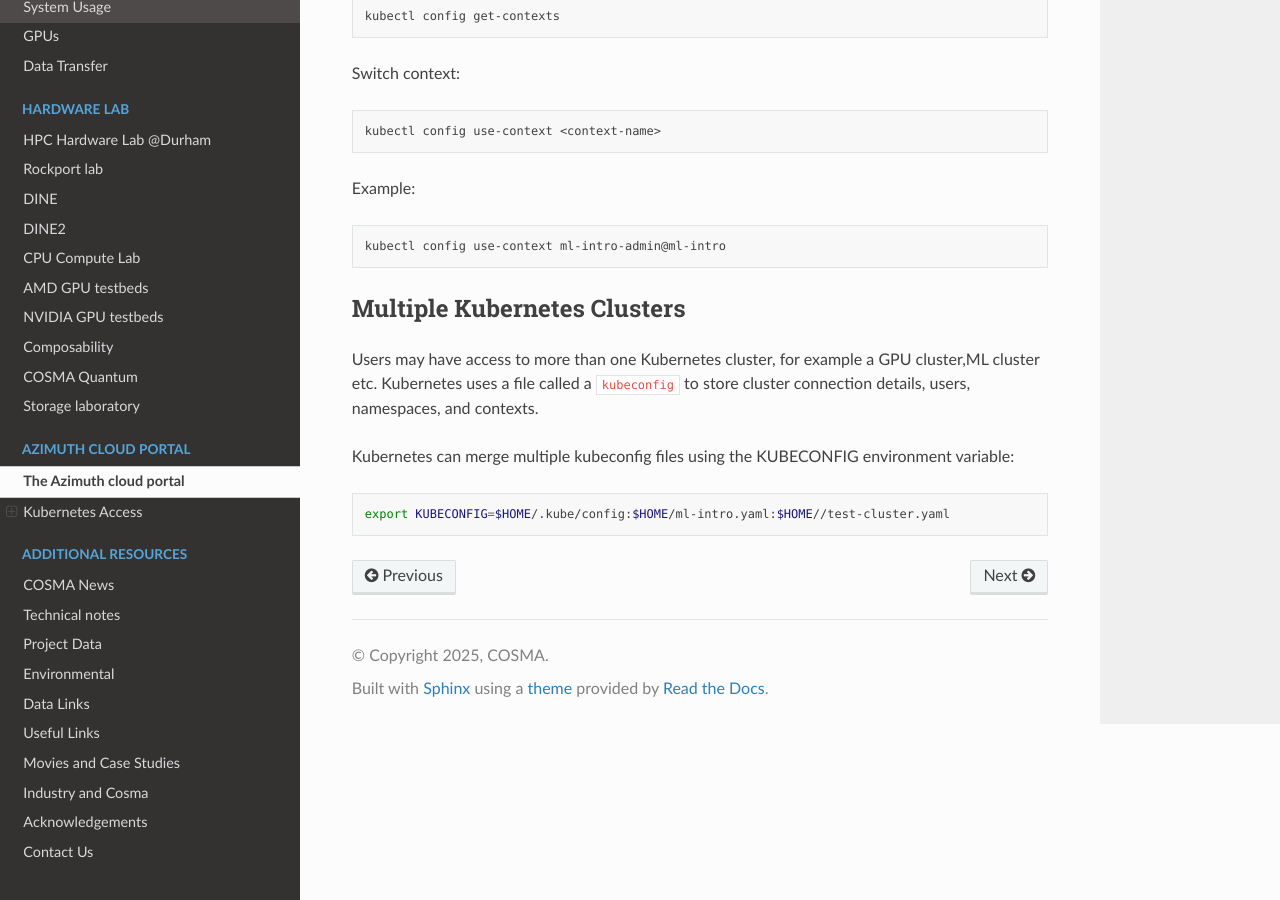
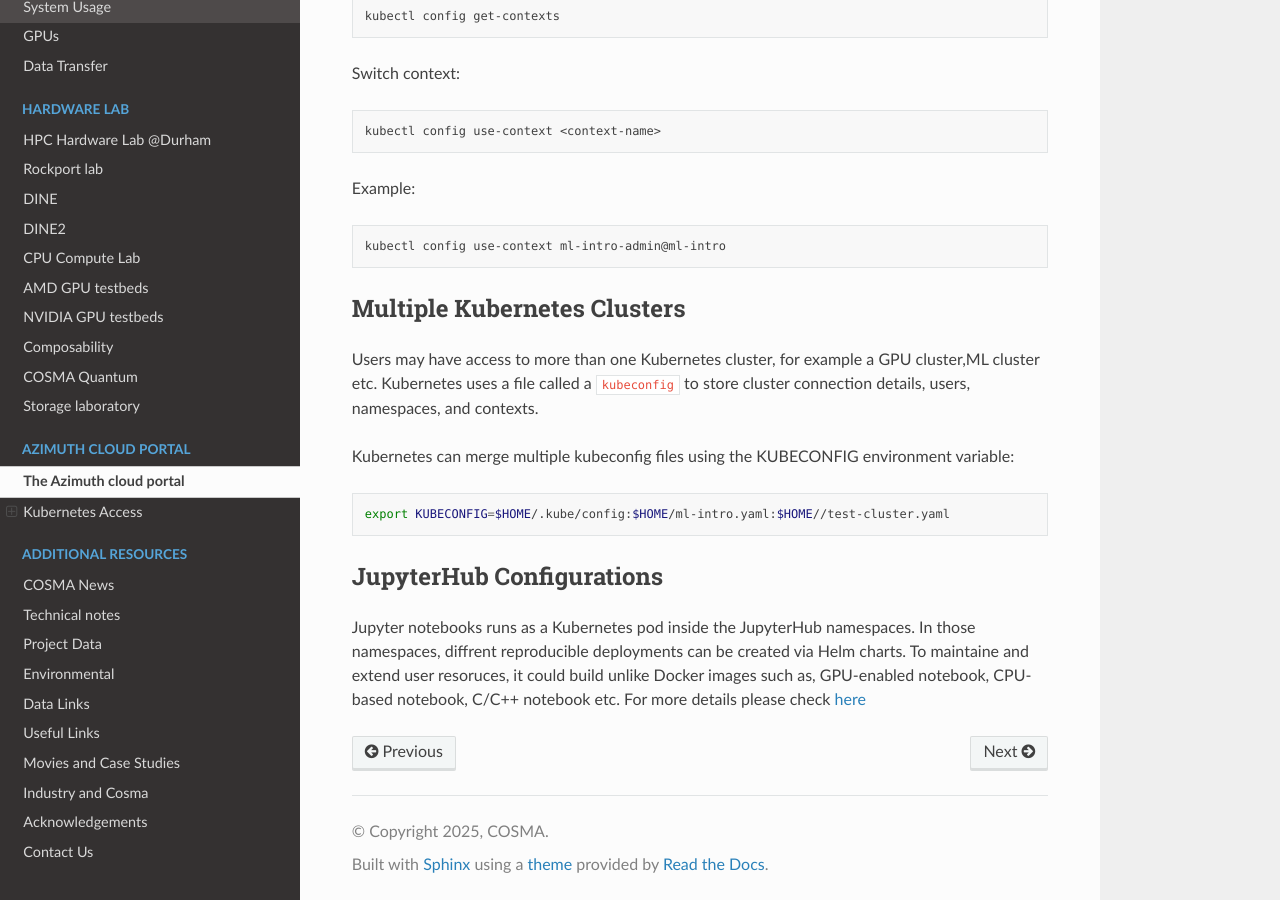
Before and after one commit to agb32/cosmadoc, a Sphinx documentation site: the page built from docs/source/azimuth/index.md, in a window 1280 px wide and 900 px high, scrolled down 1503 px. Built offline with Sphinx 7.4.7 and the Read the Docs theme 3.1.0, drawn with Linux system fonts in a browser that asks for light colours.

Commit message:
add intro and reference for jupyter helm charts

````diff
--- a/docs/source/azimuth/index.md
+++ b/docs/source/azimuth/index.md
@@ -86,3 +86,7 @@ Kubernetes can merge multiple kubeconfig files using the KUBECONFIG environment
 ```bash
 export KUBECONFIG=$HOME/.kube/config:$HOME/ml-intro.yaml:$HOME//test-cluster.yaml
 ```
+
+## JupyterHub Configurations
+
+Jupyter notebooks runs as a Kubernetes pod inside the JupyterHub namespaces.  In those namespaces, diffrent reproducible deployments can be created via Helm charts. To maintaine and extend user resoruces, it could build unlike Docker images such as, GPU-enabled notebook, CPU-based notebook, C/C++ notebook etc. For more details please check [here](https://z2jh.jupyter.org/en/stable/resources/reference.html)
````
